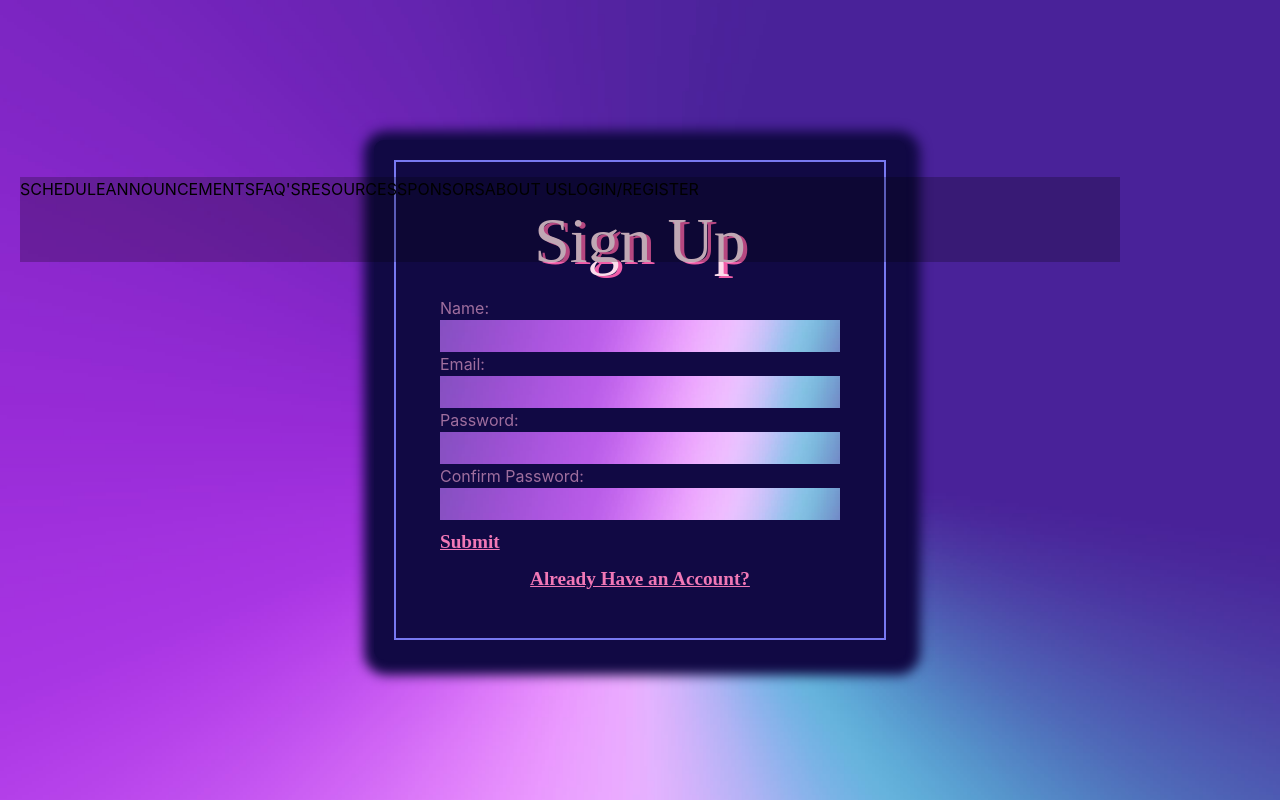
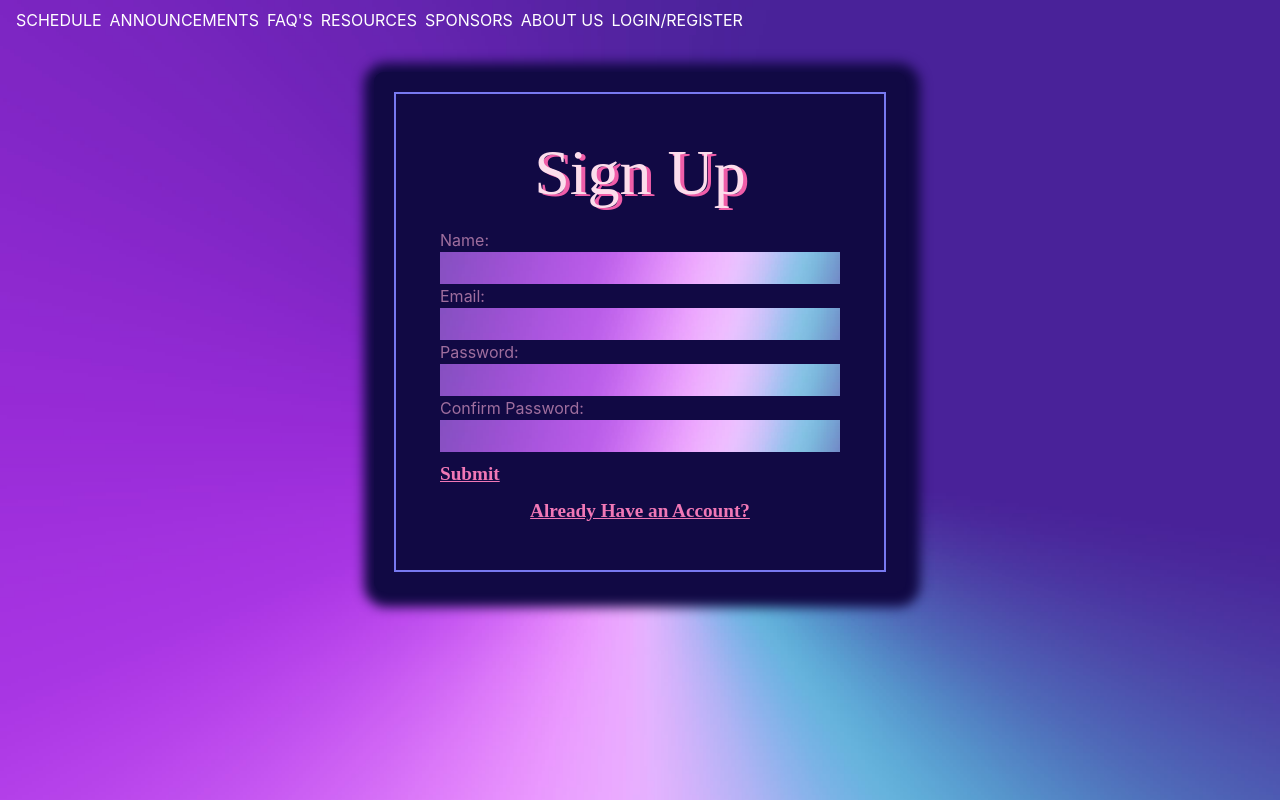
Before and after one commit to Hello-World-Purdue/hw22-frontend, a Next.js app: page /register in a window 1280 px wide. Built offline with nearby package versions, Linux system fonts and the light colour scheme; a web font is replaced by a local one.

Commit message:
feat: navbar

```diff
--- a/components/navbar.js
+++ /dev/null
@@ -1,36 +0,0 @@
-import Link from "next/link";
-import React from "react";
-
-import styles from "../styles/navbarstyle.module.css";
-
-export const Navbar = () => {
-  return (
-    <nav className={styles.navbar}>
-      <div className={styles.topnav}>
-        <Link href="/schedule" className={styles.navOne}>
-          SCHEDULE
-        </Link>
-        <Link href="/announcements" className={styles.navOne}>
-          ANNOUNCEMENTS
-        </Link>
-        <Link href="/faq" className={styles.navOne}>
-          FAQ&apos;S
-        </Link>
-        <Link href="/resources" className={styles.navOne}>
-          RESOURCES
-        </Link>
-        <Link href="/sponsors" className={styles.navOne}>
-          SPONSORS
-        </Link>
-        <Link href="/about" className={styles.navOne}>
-          ABOUT US
-        </Link>
-        <Link href="/login" className={styles.navOne}>
-          LOGIN/REGISTER
-        </Link>
-      </div>
-    </nav>
-  );
-};
-
-export default Navbar;
--- /dev/null
+++ b/components/navbar.tsx
@@ -0,0 +1,34 @@
+import Link from "next/link";
+import React from "react";
+
+// import styles from "../styles/navbarstyle.module.css";
+
+export const Navbar = () => {
+  return (
+    <nav className="h-14 py-2 mb-4 flex gap-2 text-white px-4 w-full">
+      <Link href="/schedule" className="">
+        SCHEDULE
+      </Link>
+      <Link href="/announcements" className="">
+        ANNOUNCEMENTS
+      </Link>
+      <Link href="/faq" className="">
+        FAQ&apos;S
+      </Link>
+      <Link href="/resources" className="">
+        RESOURCES
+      </Link>
+      <Link href="/sponsors" className="">
+        SPONSORS
+      </Link>
+      <Link href="/about" className="">
+        ABOUT US
+      </Link>
+      <Link href="/login" className="">
+        LOGIN/REGISTER
+      </Link>
+    </nav>
+  );
+};
+
+export default Navbar;
--- a/pages/_app.js
+++ b/pages/_app.js
@@ -2,7 +2,6 @@ import "../styles/globals.css";
 
 import Alert from "../components/alert";
 import Navbar from "../components/navbar";
-
 // Context providers
 import {AdminContextProvider} from "../context/AdminContext";
 import {AlertContextProvider} from "../context/AlertContext";
@@ -16,8 +15,10 @@ function MyApp({Component, pageProps}) {
         <AdminContextProvider>
           <AlertContextProvider>
             <Navbar />
-            <Alert />
-            <Component {...pageProps} />
+            <div>
+              <Alert />
+              <Component {...pageProps} />
+            </div>
           </AlertContextProvider>
         </AdminContextProvider>
       </UserContextProvider>
--- a/pages/register.js
+++ b/pages/register.js
@@ -63,7 +63,7 @@ export default function Register() {
 
   return (
     <AuthBox>
-      <div className={"text-white sm:w-[400px]"}>
+      <div className="text-white sm:w-[400px]">
         <GlowText>Sign Up</GlowText>
         <div className="mt-5">
           {diffPasswords && <div>{passwordWarning}</div>}
```
